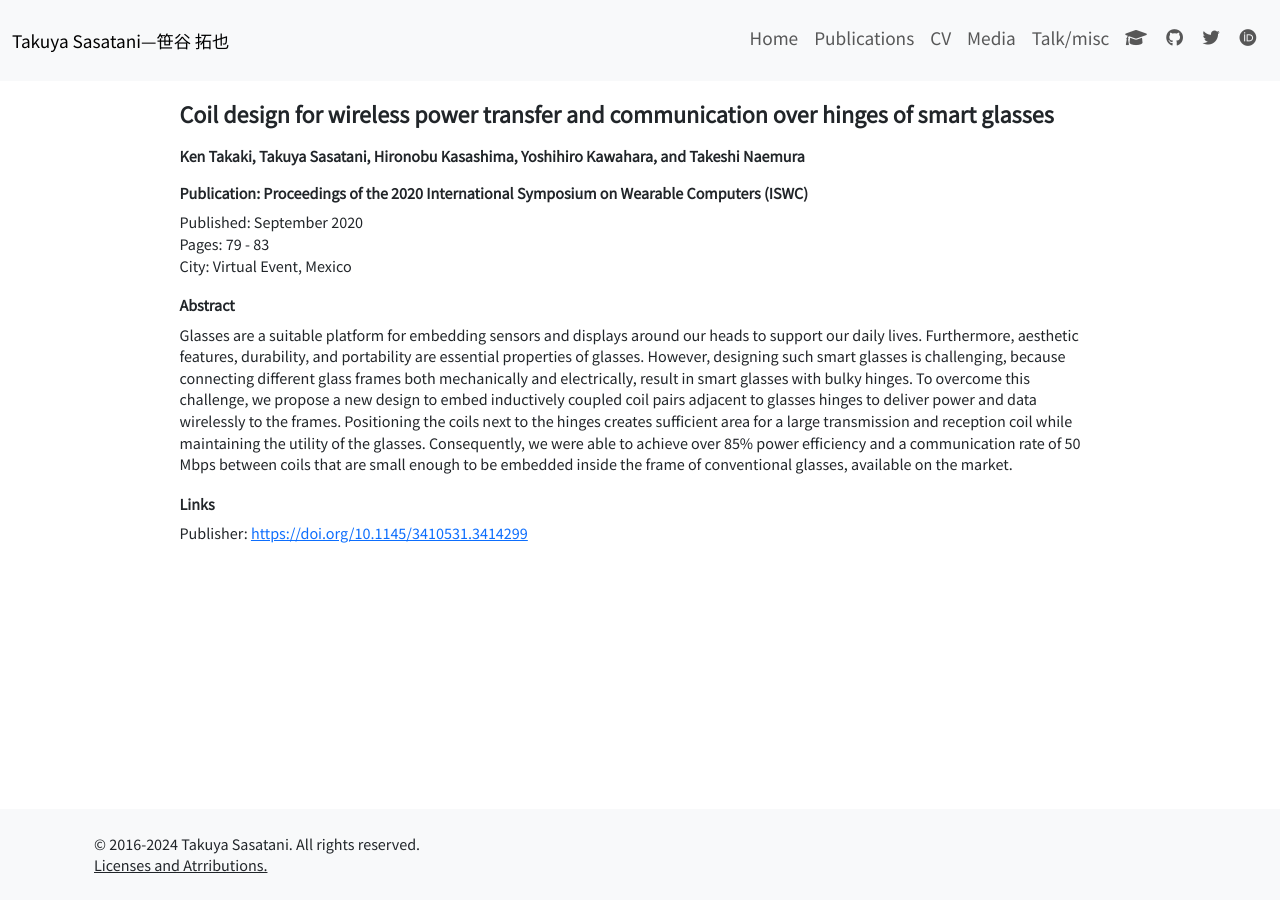
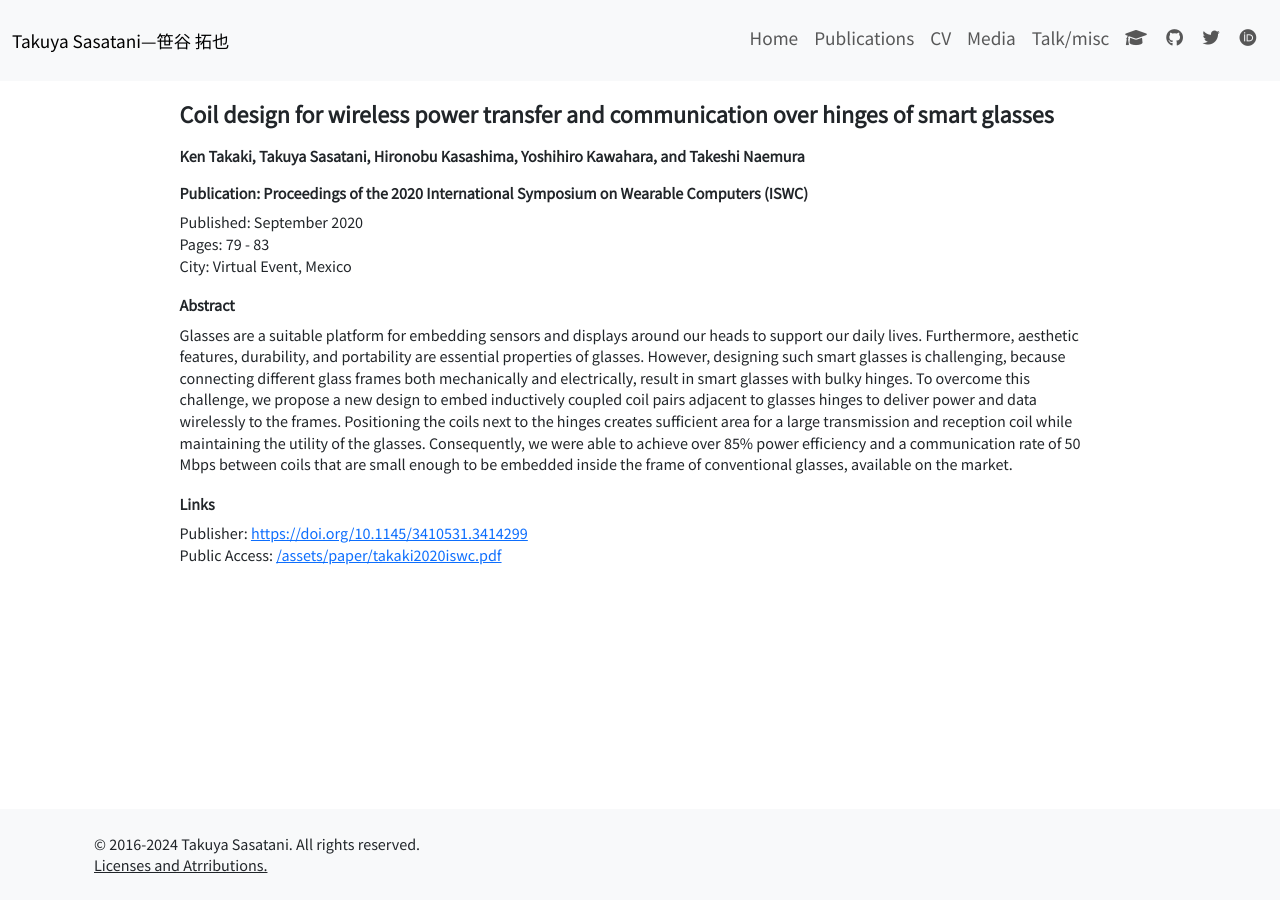
Before and after one commit to t-sasatani/t-sasatani.github.io, a Jekyll site: the page built from _publications/coil_design_for_wireless_power_transfer_and_communication_over_hinges_of_smart_glasses.md, in a window 1280 px wide. Built offline with Jekyll 4.4.1, drawn with Linux system fonts in a browser that asks for light colours.

Commit message:
Update publications data

```diff
--- a/_data/career.yml
+++ b/_data/career.yml
@@ -2,7 +2,7 @@
 - affiliation: The University of Tokyo, Department of Electrical Engineering and Information
     Systems
   title: Assistant Professor
-  start_date: 2023/4/1
+  start_date: 2023/10/1
   end_date:
   location: Tokyo
 - affiliation: University of California, Los Angeles, Department of Neurology
--- a/_data/metadata.yml
+++ b/_data/metadata.yml
@@ -26,4 +26,4 @@ extrabio: Takuya completed his Ph.D. at <a href="https://www.u-tokyo.ac.jp/en/in
   the field have earned him several esteemed awards, including MIT Technology Review's
   Innovators Under 35 Japan, the ACM IMWUT distinguished paper award, Forbes 30 under
   30 Asia, and the JSPS Ikushi Prize (日本学術振興会育志賞).
-gsheet_update: '2024-10-12'
+gsheet_update: '2024-10-15'
--- a/_data/publication.yml
+++ b/_data/publication.yml
@@ -1666,7 +1666,7 @@
   city: Virtual Event, Mexico
   to_appear:
   doi: https://doi.org/10.1145/3410531.3414299
-  open_access:
+  open_access: "/assets/paper/takaki2020iswc.pdf"
   link:
   video:
   press_release_en:
--- a/_publications/coil_design_for_wireless_power_transfer_and_communication_over_hinges_of_smart_glasses.md
+++ b/_publications/coil_design_for_wireless_power_transfer_and_communication_over_hinges_of_smart_glasses.md
@@ -18,7 +18,7 @@ session: ''
 city: 'Virtual Event, Mexico'
 to_appear: ''
 doi: 'https://doi.org/10.1145/3410531.3414299'
-open_access: ''
+open_access: '/assets/paper/takaki2020iswc.pdf'
 link: ''
 video: ''
 press_release_en: ''
```
